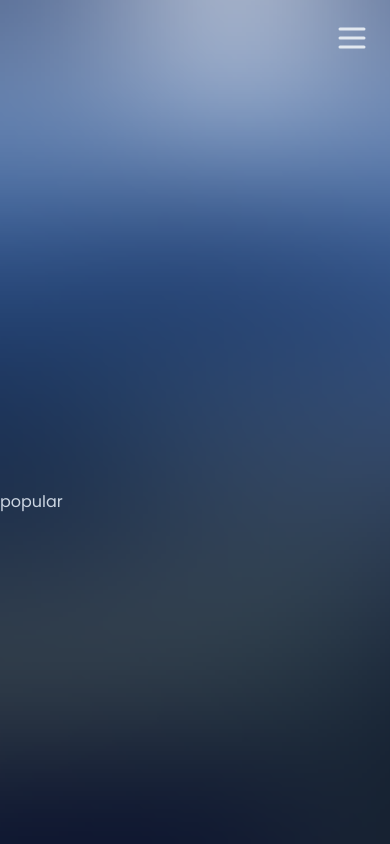
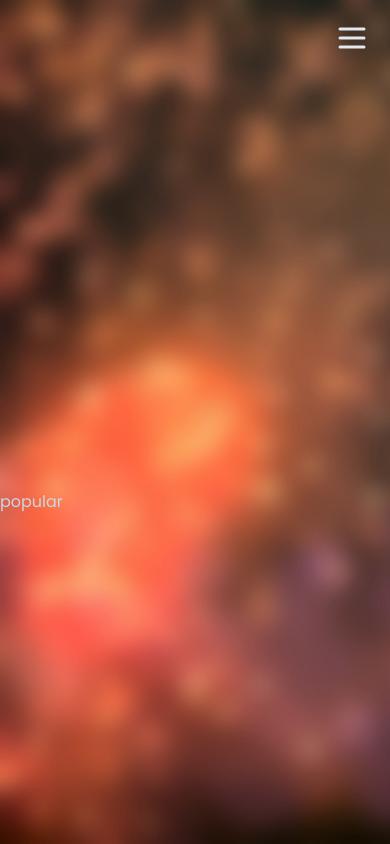
Before and after one commit to Desmord/movies, a React (Create React App) app: page /popular in a window 390 px wide. Built offline with nearby package versions, Linux system fonts and the light colour scheme.

Commit message:
Changes:
	- Fix wrong menu height on small screen;
	- Fix menu element positioning on small screen;

```diff
--- a/src/Components/App/App.module.scss
+++ b/src/Components/App/App.module.scss
@@ -1,5 +1,5 @@
 .container {
-    background: url('../../../public/assets/images/background.png');
+    background: url('../../../public/assets/images/stars.jpg');
     background-repeat: no-repeat;
     background-size: cover;
 }
--- a/src/Components/Menu/Menu.tsx
+++ b/src/Components/Menu/Menu.tsx
@@ -15,23 +15,23 @@ const Menu = () => {
     return (
         <div className={`
             flex flex-col col-span-1 w-full justify-self-end justify-start items-center p-20
-            sm:justify-self-end sm:justify-start sm:items-end
-            md:col-span-3 lg:col-span-1 xl:col-span-1
-            transition-all
-            ${menuDisplay ? `` : `bg-slate-900 bg-opacity-80 sm:bg-transparent`}
+            md:justify-self-end md:justify-start md:items-end
+            md:col-span-3 lg:col-span-1 xl:col-span-1 h-full
+            transition-all z-10
+            ${menuDisplay ? `` : `bg-slate-900 bg-opacity-80 md:bg-transparent`}
             `}>
-            <div className="hidden sm:flex gap-3 text-slate-200 text-4xl font-bold tracking-wider">
+            <div className="hidden md:flex gap-3 text-slate-200 text-4xl font-bold tracking-wider">
                 <BiSolidCameraMovie />
                 Movies
             </div>
             <LuMenu className={`
-            absolute top-5 right-5 block sm:hidden text-slate-200 text-4xl
+            absolute top-5 right-5 block md:hidden text-slate-200 text-4xl
             transition-all hover:scale-110 hover:cursor-pointer
             `}
                 onClick={() => setMenuDisplay((prev: boolean) => !prev)} />
             <div className={`${menuDisplay ? `absolute top-0 -translate-y-full` : `translate-y-0`}
                  pt-20 flex flex-col gap-5 text-xl text-center
-                  sm:text-right sm:relative sm:translate-y-0
+                  md:text-right md:relative md:translate-y-0
                    tracking-wide  transition-all`}>
                 <div className={`relative transition-all hover:scale-110 hover:cursor-pointer
                                 ${selectedPage === SELECTED_PAGES.TRENDING ? `` : `text-slate-300/50`}`}
--- a/src/Components/Pages/NotFound/NotFound.tsx
+++ b/src/Components/Pages/NotFound/NotFound.tsx
@@ -1,6 +1,6 @@
 const NotFound = () => {
     return (
-        <div>page not found</div>
+        <div className="absolute md:relative">page not found</div>
     )
 }
 
```
Also changed, not shown: public/assets/images/background.png (deleted), public/assets/images/stars.jpg (added).
